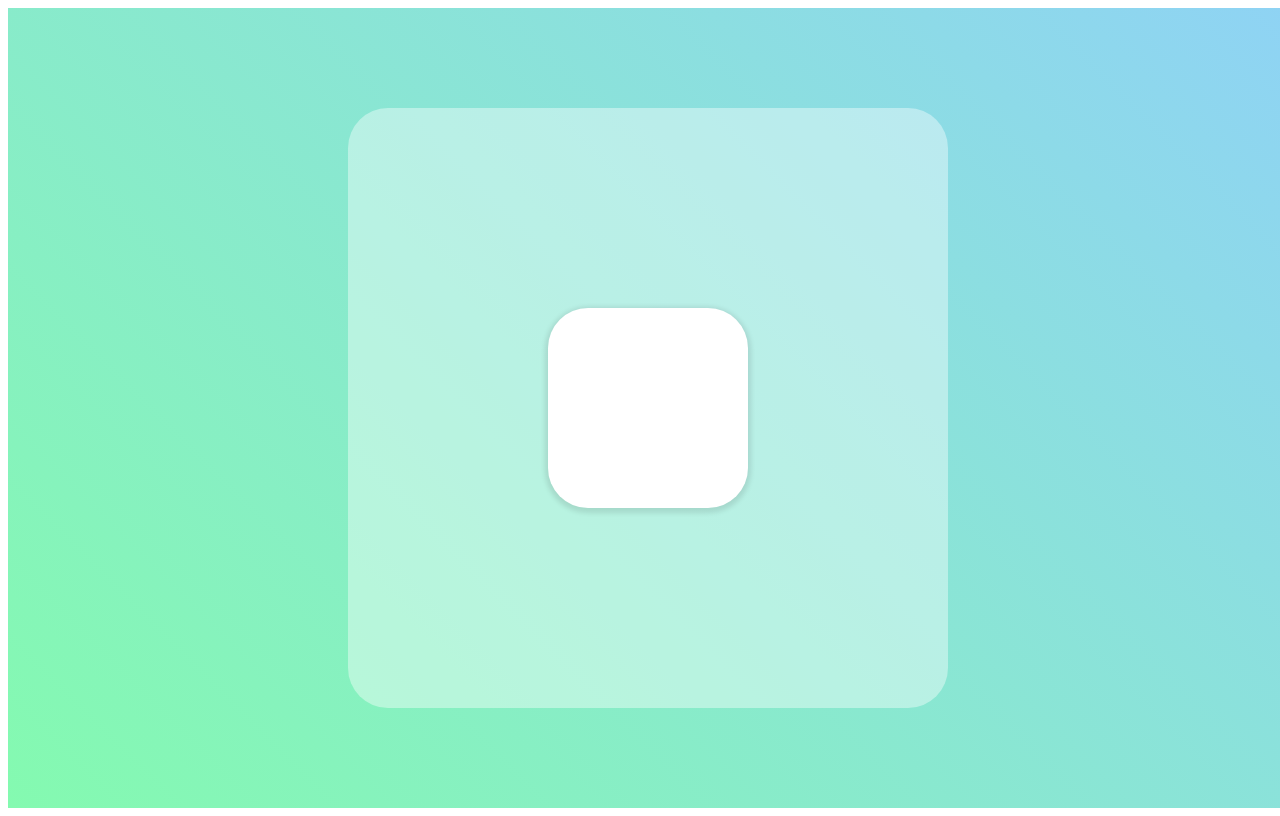
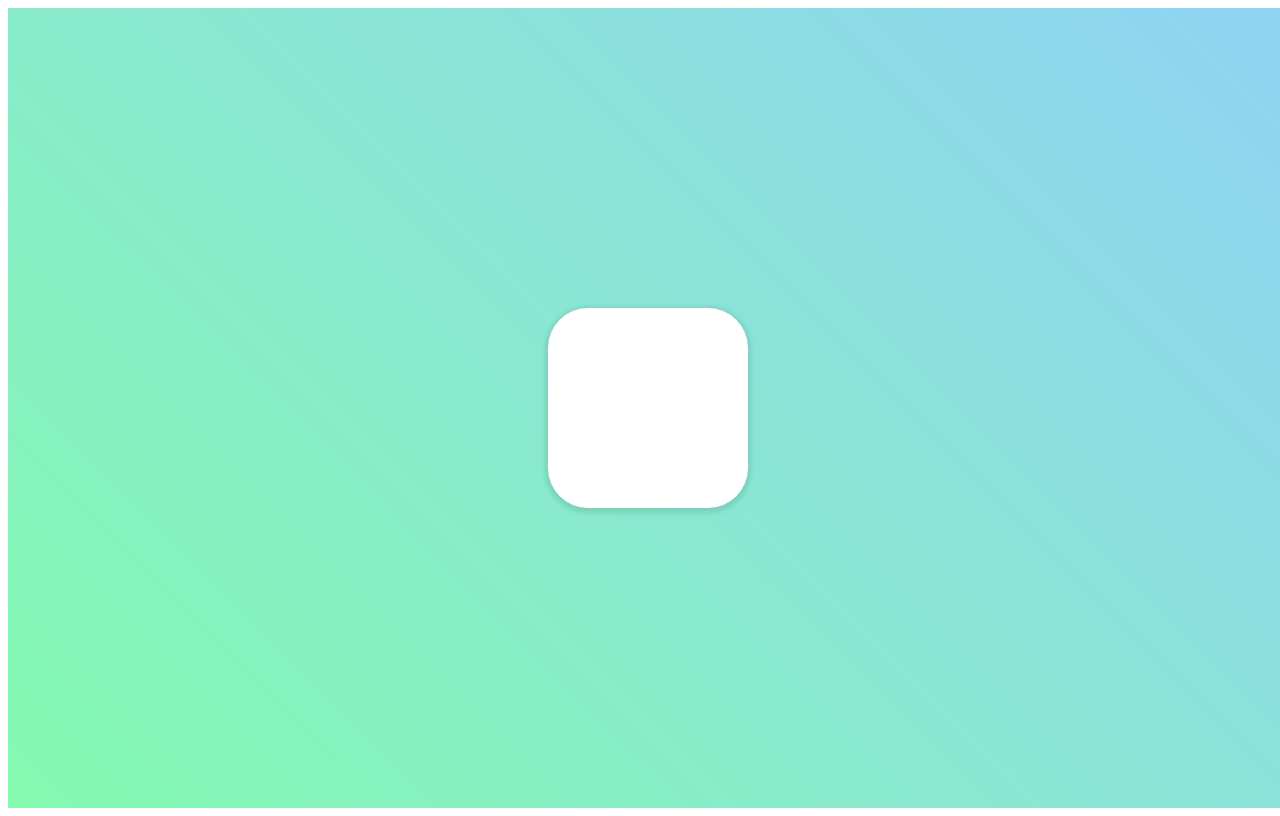
Before and after one commit to pakxe/context-api, a React (Create React App) app: page / in a window 1280 px wide. Built offline with nearby package versions, Linux system fonts and the light colour scheme.

Commit message:
useMotionValue 를 이용해 현재 위치정보 받아오기

```diff
--- a/src/App.js
+++ b/src/App.js
@@ -1,6 +1,6 @@
-import { motion } from "framer-motion";
+import { motion, useMotionValue } from "framer-motion";
 import styled from "styled-components";
-import React, { useRef } from "react";
+import React, { useRef, useEffect } from "react";
 
 const BoxAnimation = {
   hover: { scale: 1.5, rotateZ: 90 },
@@ -24,31 +24,16 @@ const Box = styled(motion.div)`
   box-shadow: 0 2px 5px 3px rgba(0, 0, 0, 0.1);
 `;
 
-const BiggerBox = styled.div`
-  width: 600px;
-  height: 600px;
-  background-color: rgba(255, 255, 255, 0.4);
-  border-radius: 40px;
-  display: flex;
-  justify-content: center;
-  align-items: center;
-`;
 function App() {
-  const biggerBoxRef = useRef(null);
-
+  const x = useMotionValue(0);
+  useEffect(() => {
+    x.onChange(() => {
+      console.log(x.get());
+    });
+  }, [x]);
   return (
     <Background>
-      <BiggerBox ref={biggerBoxRef}>
-        <Box
-          drag
-          dragSnapToOrigin
-          dragElastic={0.3}
-          dragConstraints={biggerBoxRef}
-          whileHover="hover"
-          whileTap="click"
-          variants={BoxAnimation}
-        ></Box>
-      </BiggerBox>
+      <Box drag="x" style={{ x }} dragSnapToOrigin></Box>
     </Background>
   );
 }
```
